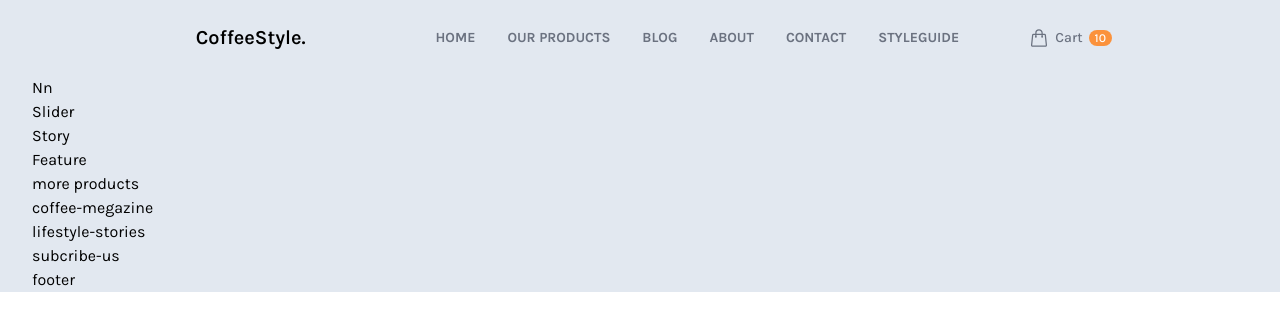
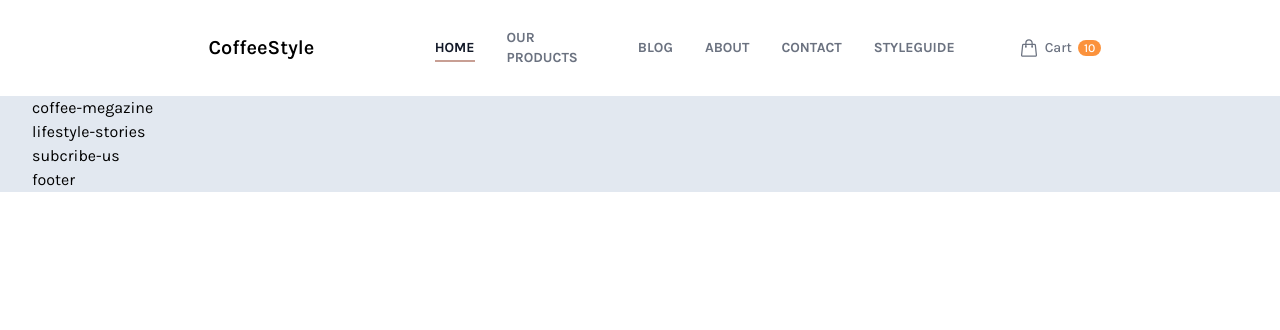
Before and after one commit to nhhung1412/tailwind-project, a website: page public/index.html in a window 1280 px wide. Drawn offline with Linux system fonts and the light colour scheme.

Commit message:
responsive_header

```diff
--- a/public/index.html
+++ b/public/index.html
@@ -6,22 +6,26 @@
     <meta http-equiv="X-UA-Compatible" content="IE=edge">
     <meta name="viewport" content="width=device-width, initial-scale=1.0">
     <link href="./output.css" type="text/css" rel="stylesheet">
-    <title>Huu Hung</title>
+    <link href="https://assets.website-files.com/5be96251aaba7a7b19ecdf69/5be96251aaba7a9b50ecdfc8_favicon%202.jpg"
+        rel="shortcut icon" type="image/x-icon">
+    <title>CoffeeStyle Fake</title>
+    <script src="./main.js" type="text/javascript" async></script>
 </head>
 
 <body>
     <div id="root">
         <div class="content-wrapper max-w-screen-2xl text-base mx-auto px-8 bg-slate-200 font-karla">
-            <header class="py-6 mx-10">
-                <nav class="flex justify-between items-center">
+            <header class="p-6 mx-auto fixed top-0 left-0 w-full z-100 bg-white">
+                <nav class="flex mx-16  justify-between items-center">
                     <!-- Logo -->
                     <div class="logo basis-2/6 text-center font-semibold text-xl cursor-pointer">
-                        CoffeeStyle.
+                        CoffeeStyle
                     </div>
                     <!-- Menu items -->
-                    <ul
-                        class="basis-3/6 uppercase flex items-center justify-center gap-8 text-sm text-gray-500 font-bold">
-                        <li class="ct-top-menu-item">
+                    <ul id="ct-top-menu" class="
+                        basis-3/6 uppercase hidden lg:flex lg:items-center lg:justify-center lg:gap-8 text-sm text-gray-500 font-bold
+                        ">
+                        <li class="ct-top-menu-item ct-top-menu-active">
                             <a href="#">Home</a>
                         </li>
                         <li class="ct-top-menu-item">
@@ -41,7 +45,8 @@
                         </li>
                     </ul>
                     <!-- Right items header -->
-                    <ul class="basis-1/6 flex justify-start items-center ml-16 text-sm text-gray-500 font-medium ">
+                    <ul
+                        class="basis-3/6 lg:basis-1/6 flex justify-end lg:justify-start items-center ml-16 text-sm text-gray-500 font-medium ">
                         <li class="ct-top-menu-item">
                             <a href="#" class="flex items-center">
                                 <svg xmlns="http://www.w3.org/2000/svg" fill="none" viewBox="0 0 24 24"
@@ -55,9 +60,17 @@
 
                         </li>
                     </ul>
+                    <div id="ct-top-menu-icon-toggle"
+                        class="basis-1/6 lg:hidden flex justify-end items-center cursor-pointer px-2 sm:px-4">
+                        <svg xmlns="http://www.w3.org/2000/svg" fill="none" viewBox="0 0 24 24" stroke-width="1.5"
+                            stroke="currentColor" class="w-6 h-6">
+                            <path stroke-linecap="round" stroke-linejoin="round"
+                                d="M3.75 6.75h16.5M3.75 12h16.5m-16.5 5.25h16.5" />
+                        </svg>
+                    </div>
                 </nav>
             </header>
-            <main>Nn
+            <main>
                 <div class="slider">
                     Slider
                 </div> <!-- end Slider -->
--- /dev/null
+++ b/public/main.js
@@ -0,0 +1,16 @@
+const topMenu = document.querySelector('#ct-top-menu');
+const iconToggleMenu = document.querySelector('#ct-top-menu-icon-toggle');
+
+document.addEventListener('click',(e)=> {
+    if (iconToggleMenu.contains(e.target)) {
+        // clicked to Toggle top menu icon
+        topMenu.classList.toggle('hidden')
+        topMenu.classList.toggle('ct-top-menu-expanded')
+    } else {
+        // clicked outside from toggle top menu icon
+        if(topMenu.classList.contains('ct-top-menu-expanded')) {
+            topMenu.classList.remove('ct-top-menu-expanded')
+            topMenu.classList.add('hidden')
+        }
+    }
+})
--- a/src/input.css
+++ b/src/input.css
@@ -11,7 +11,12 @@
   hover:text-gray-900
     relative
     /* line effect hover ease in out :hover */
-    after:absolute after:bottom-0 after:left-0 after:bg-light-coffee after:h-0.5 after:w-0 hover:after:w-full after:transition-all after:ease-in-out after:duration-300;
+    after:lg:absolute after:lg:bottom-0 after:lg:left-0 after:lg:bg-light-coffee after:lg:h-0.5 after:lg:w-0 hover:after:lg:w-full after:lg:transition-all after:lg:ease-in-out after:lg:duration-300;
+}
+
+.ct-top-menu-active {
+@apply text-gray-900
+after:lg:absolute after:lg:bottom-0 after:lg:left-0 after:lg:bg-light-coffee after:lg:h-0.5 after:lg:w-full;
 }
 
 .ct-icon {
@@ -21,3 +26,7 @@
 .ct-badge-circle {
     @apply text-xs text-center rounded-full px-1.5;
 }
+
+.ct-top-menu-expanded {
+    @apply absolute left-0 top-16 z-50 w-full bg-white text-center animate-slideDown;
+}
--- a/tailwind.config.js
+++ b/tailwind.config.js
@@ -7,6 +7,15 @@ module.exports = {
       },
       colors: {
         'light-coffee' : '#C89F94'
+      },
+      keyframes: {
+        slideDown: {
+          '0%':{transform:'translateY(-100%)'},
+          '100%':{transform:'translateY(0)'}
+        },
+      },
+      animation: {
+        slideDown: 'slideDown 0.5s ease-in-out',
       }
     },
   },
```
Also changed, not shown: public/output.css, 1 other file.
